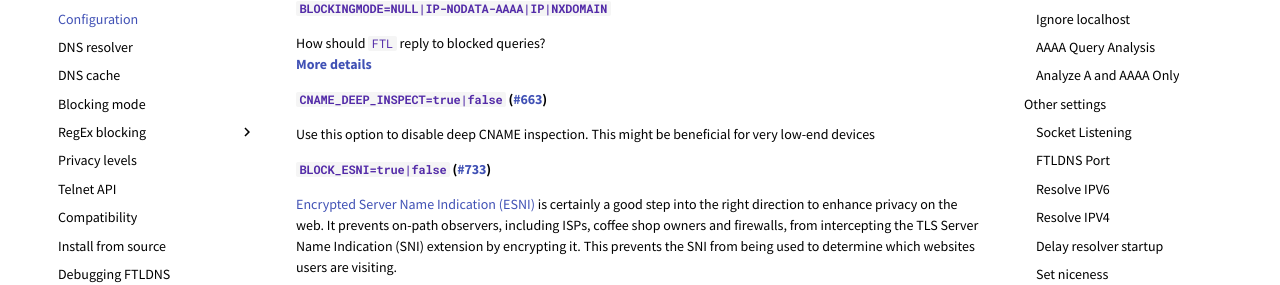
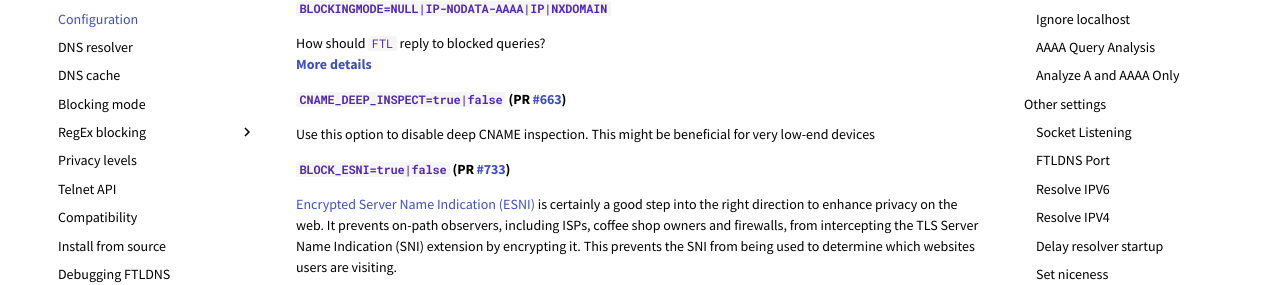
Before and after one commit to pi-hole/docs, an MkDocs documentation site: the page built from docs/ftldns/configfile.md, in a window 1280 px wide and 1400 px high. Shown: the part 319-604 px from the top of the window. Built offline with MkDocs 1.6.1 and Material for MkDocs 9.7.7, drawn with Linux system fonts in a browser that asks for light colours; comment, search, counter and statistics services are not loaded.

```diff
--- a/docs/ftldns/configfile.md
+++ b/docs/ftldns/configfile.md
@@ -11,11 +11,11 @@ Possible settings (**the option shown first is the default**):
 How should `FTL` reply to blocked queries?<br>
 **[More details](blockingmode.md)**
 
-#### `CNAME_DEEP_INSPECT=true|false` ([#663](https://github.com/pi-hole/FTL/pull/663)) {#cname_deep_inspect data-toc-label='Deep CNAME inspection'}
+#### `CNAME_DEEP_INSPECT=true|false` (PR [#663](https://github.com/pi-hole/FTL/pull/663)) {#cname_deep_inspect data-toc-label='Deep CNAME inspection'}
 
 Use this option to disable deep CNAME inspection. This might be beneficial for very low-end devices
 
-#### `BLOCK_ESNI=true|false` ([#733](https://github.com/pi-hole/FTL/pull/733)) {#block_esni data-toc-label='ESNI blocking'}
+#### `BLOCK_ESNI=true|false` (PR [#733](https://github.com/pi-hole/FTL/pull/733)) {#block_esni data-toc-label='ESNI blocking'}
 
 [Encrypted Server Name Indication (ESNI)](https://tools.ietf.org/html/draft-ietf-tls-esni-06) is certainly a good step into the right direction to enhance privacy on the web. It prevents on-path observers, including ISPs, coffee shop owners and firewalls, from intercepting the TLS Server Name Indication (SNI) extension by encrypting it. This prevents the SNI from being used to determine which websites users are visiting.
 
@@ -67,11 +67,11 @@ Should `FTL` try to resolve IPv6 addresses to hostnames?
 
 Should `FTL` try to resolve IPv4 addresses to hostnames?
 
-#### `DELAY_STARTUP=0` ([#716](https://github.com/pi-hole/FTL/pull/716)) {#delay_startup data-toc-label='Delay resolver startup'}
+#### `DELAY_STARTUP=0` (PR [#716](https://github.com/pi-hole/FTL/pull/716)) {#delay_startup data-toc-label='Delay resolver startup'}
 
 In certain configurations, you may want FTL to wait a given amount of time before trying to start the DNS revolver. This is typically found when network interfaces appear only late during system startup and the interface startup priorities are configured incorrectly. This setting takes any integer value between 0 and 300 seconds
 
-#### `NICE=-10` ([#798](https://github.com/pi-hole/FTL/pull/798)) {#nice data-toc-label='Set niceness'}
+#### `NICE=-10` (PR [#798](https://github.com/pi-hole/FTL/pull/798)) {#nice data-toc-label='Set niceness'}
 
 Can be used to change the niceness of Pi-hole FTL. Defaults to `-10` and can be
 disabled altogether by setting a value of `-999`.
@@ -81,7 +81,7 @@ to favor or disfavor a process in scheduling decisions. The range of the nice
 value varies across UNIX systems. On modern Linux, the range is `-20` (high
 priority = not very nice to other processes) to `+19` (low priority).
 
-#### `NAMES_FROM_NETDB=true|false` ([#784](https://github.com/pi-hole/FTL/pull/784)) {#names_from_netdb data-toc-label='Load names from network table'}
+#### `NAMES_FROM_NETDB=true|false` (PR [#784](https://github.com/pi-hole/FTL/pull/784)) {#names_from_netdb data-toc-label='Load names from network table'}
 
 Control whether FTL should use the fallback option to try to obtain client names
 from checking the network table. This behavior can be disabled
@@ -215,11 +215,11 @@ Print information about capabilities granted to the pihole-FTL process. The curr
 
 Print file and line causing a `dnsmasq` event into FTL's log files. This is handy to implement additional hooks missing from FTL.
 
-#### `DEBUG_VECTORS=false|true` ([#725](https://github.com/pi-hole/FTL/pull/725)) {#debug_vectors data-toc-label='Vectors'}
+#### `DEBUG_VECTORS=false|true` (PR [#725](https://github.com/pi-hole/FTL/pull/725)) {#debug_vectors data-toc-label='Vectors'}
 
 FTL uses dynamically allocated vectors for various tasks. This config option enables extensive debugging information such as information about allocation, referencing, deletion, and appending.
 
-#### `DEBUG_RESOLVER=false|true` ([#728](https://github.com/pi-hole/FTL/pull/728)) {#debug_resolver data-toc-label='Resolver details'}
+#### `DEBUG_RESOLVER=false|true` (PR [#728](https://github.com/pi-hole/FTL/pull/728)) {#debug_resolver data-toc-label='Resolver details'}
 
 Extensive information about hostname resolution like which DNS servers are used in the first and second hostname resolving tries (only affecting internally generated PTR queries).
 
```
